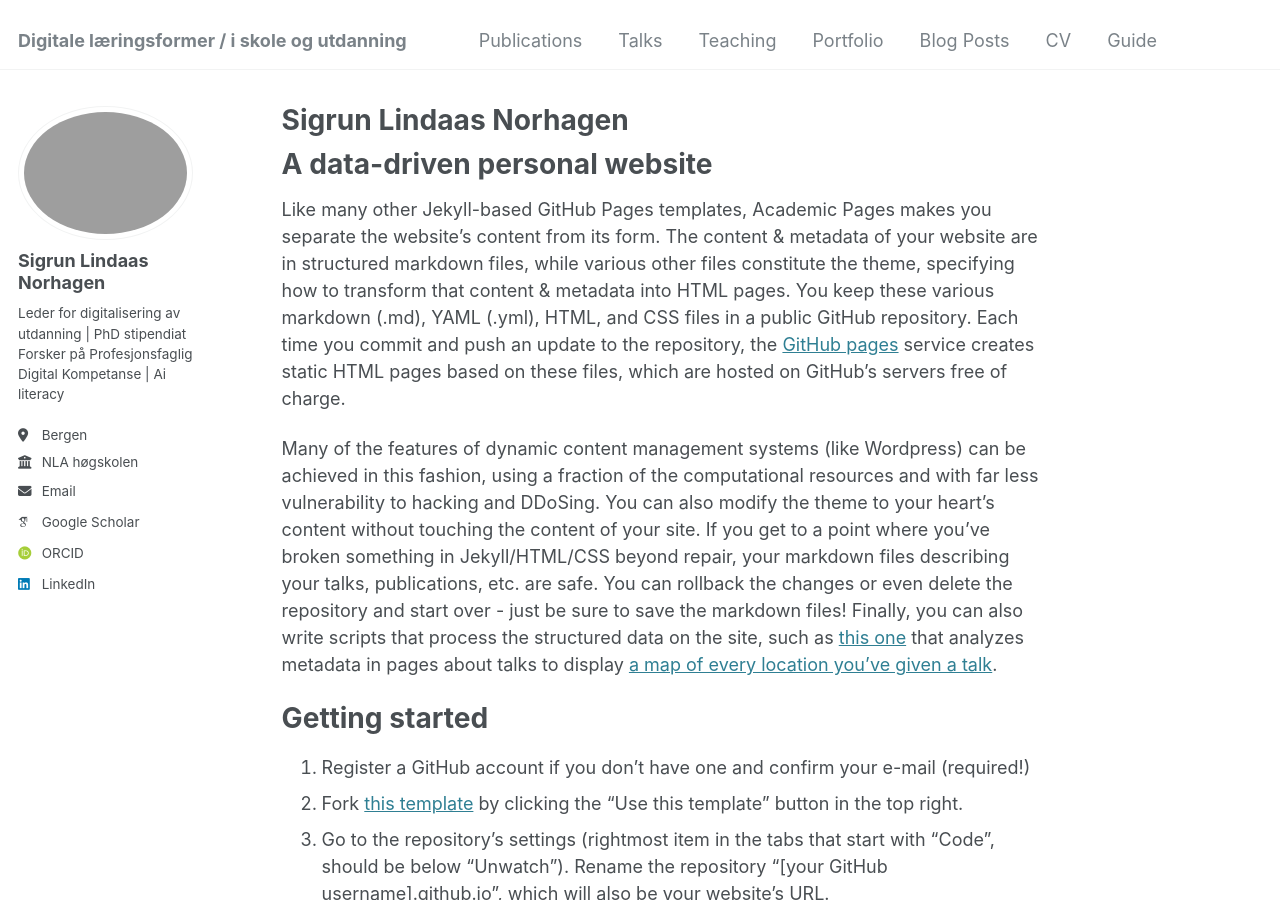
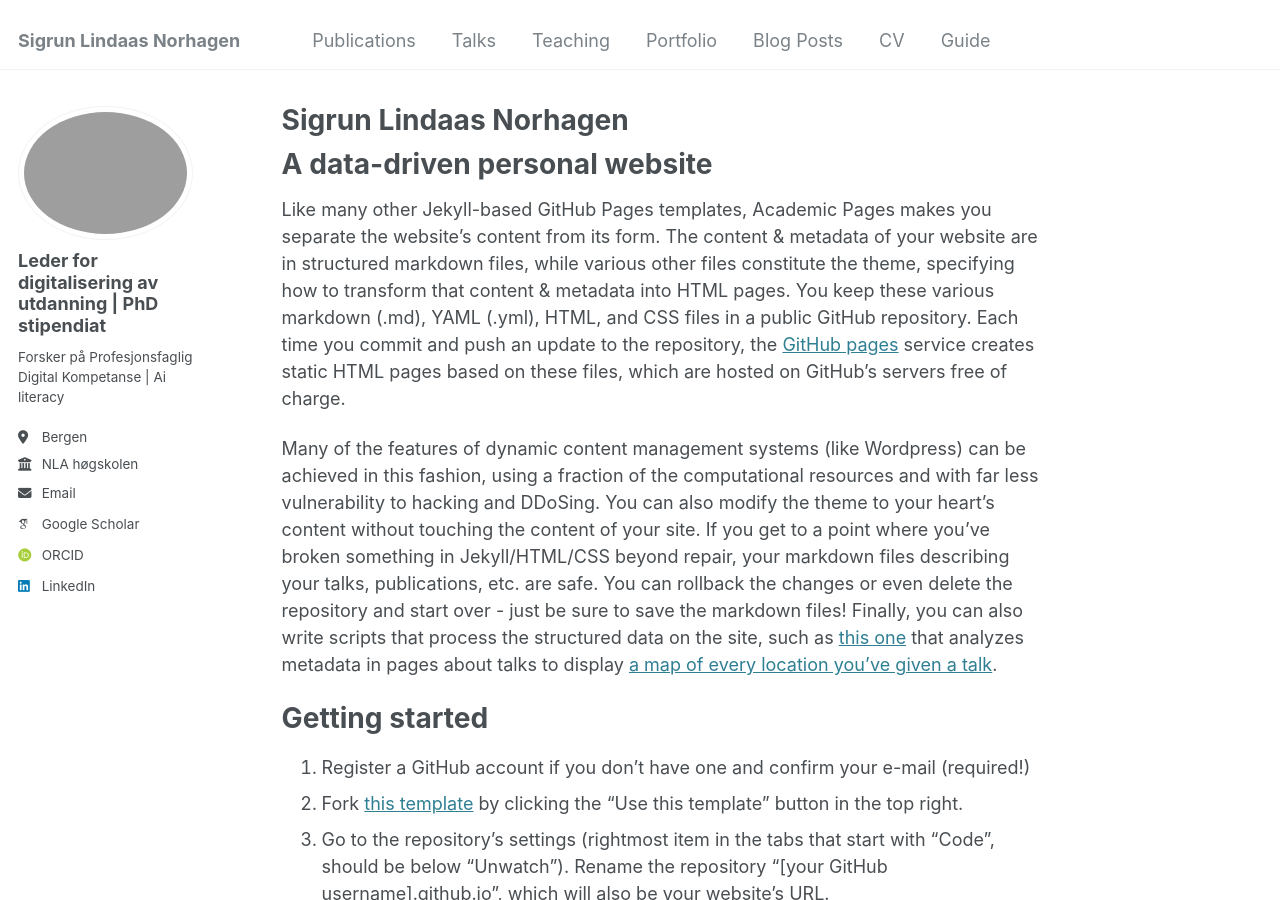
Before and after one commit to sigrun/snorhagen, a Jekyll site: the page built from _pages/about.md, in a window 1280 px wide and 900 px high. Built offline with Jekyll 4.4.1, drawn with Linux system fonts in a browser that asks for light colours; some web fonts are replaced; part of the change alters nothing that is shown.

Commit message:
Update _config.yml

```diff
--- a/_config.yml
+++ b/_config.yml
@@ -8,7 +8,7 @@
 
 # Basic Site Settings
 locale                   : "en-US"
-title                    : "Digitale læringsformer / i skole og utdanning"
+title                    : "Sigrun Lindaas Norhagen"
 title_separator          : "-"
 name                     : &name "Sigrun"
 description              : &description "personal description"
@@ -23,9 +23,9 @@ repository               : "sigrun/snorhagen"
 author:
   # Biographic information
   avatar           : "profile.png"
-  name             : "Sigrun Lindaas Norhagen"
+  name             : "Leder for digitalisering av utdanning | PhD stipendiat"
   pronouns         : # example: "she/her"
-  bio              : "Leder for digitalisering av utdanning | PhD stipendiat </br> Forsker på Profesjonsfaglig Digital Kompetanse | Ai literacy"
+  bio              : "Forsker på Profesjonsfaglig Digital Kompetanse | Ai literacy"
   location         : "Bergen"
   employer         : "NLA høgskolen"
   uri              : # URL
```
